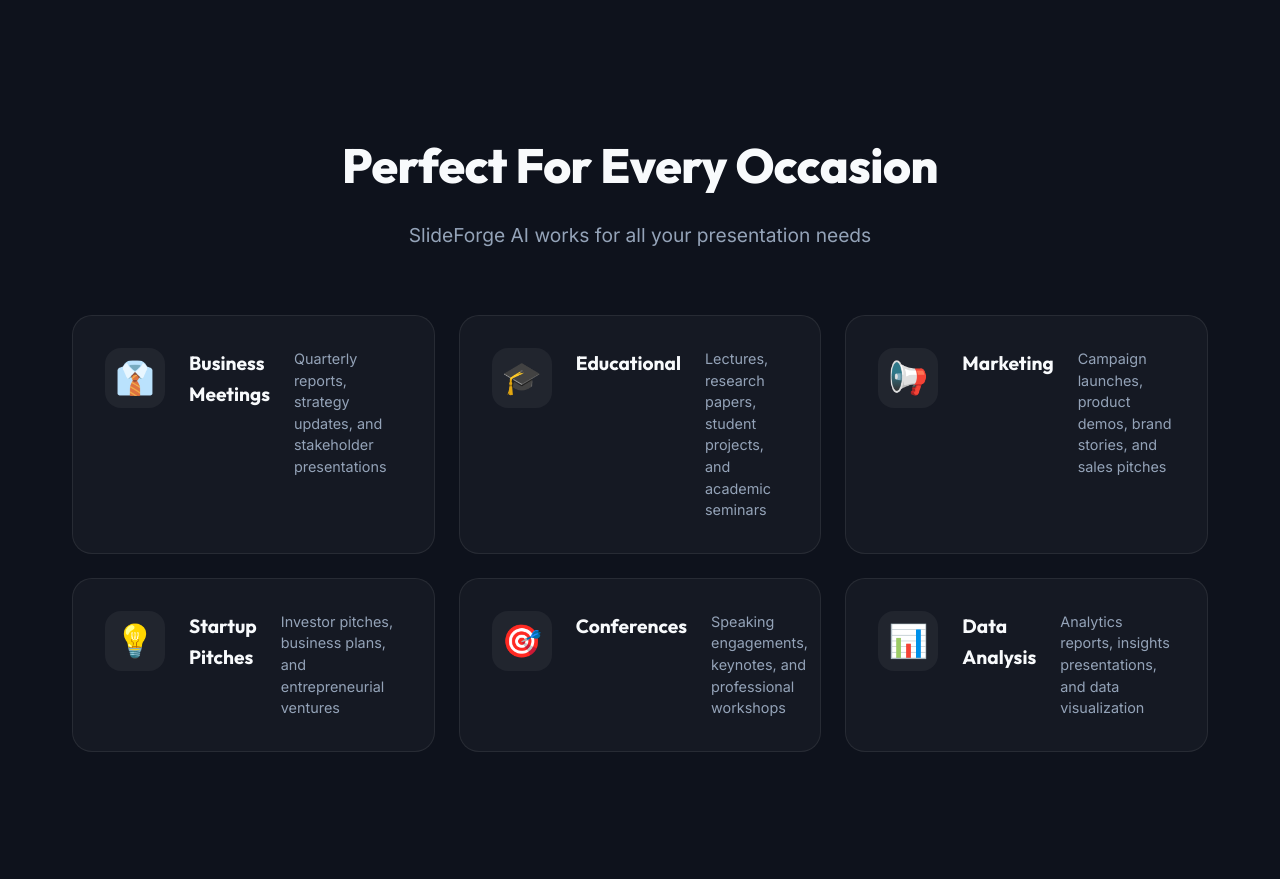
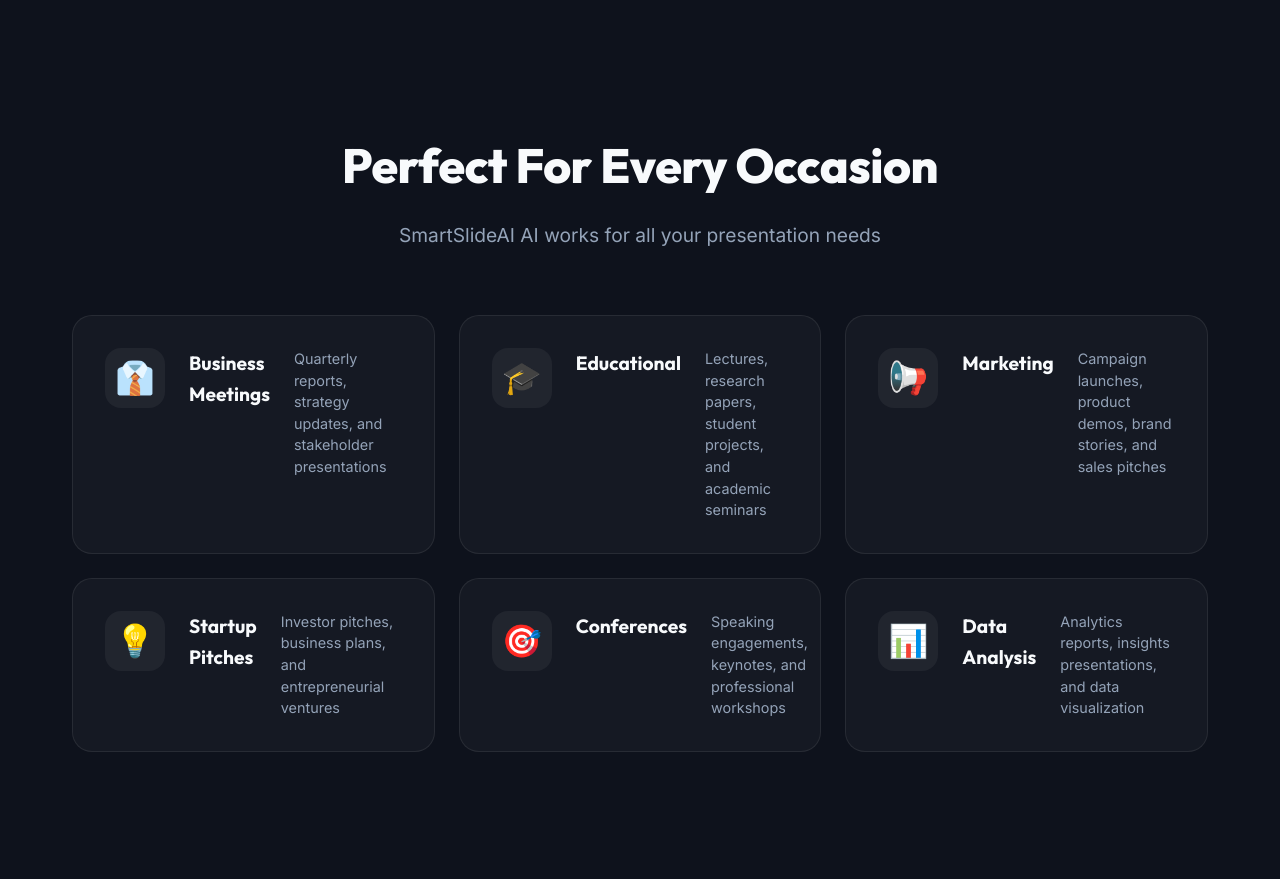
Before and after one commit to HelloAnkitaBera/SmartSlideAI, a Flask app: page / in a window 1280 px wide. Shown: the part 5022-5901 px from the top of the page. Run offline with Flask 3, Linux system fonts and the light colour scheme.

Commit message:
Front page edited

```diff
--- a/Frontend/templates/index.html
+++ b/Frontend/templates/index.html
@@ -334,7 +334,7 @@
         <div class="section-container">
             <div class="section-header">
                 <h2 class="section-title">Perfect For Every Occasion</h2>
-                <p class="section-subtitle">SlideForge AI works for all your presentation needs</p>
+                <p class="section-subtitle">SmartSlideAI AI works for all your presentation needs</p>
             </div>
 
             <div class="use-cases-grid">
@@ -498,7 +498,7 @@
     <footer class="footer">
         <div class="footer-container">
             <div class="footer-section">
-                <h4>SlideForge AI</h4>
+                <h4>SmartSlideAI AI</h4>
                 <p>Professional presentation generator powered by artificial intelligence</p>
             </div>
 
@@ -531,7 +531,7 @@
         </div>
 
         <div class="footer-bottom">
-            <p>&copy; 2026 SlideForge AI. All Rights Reserved.</p>
+            <p>&copy; 2026 SmartSlideAI. All Rights Reserved.</p>
         </div>
     </footer>
 
```
